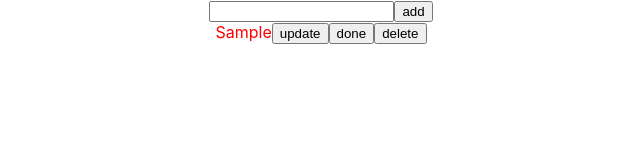
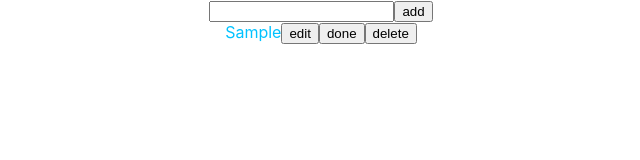
Before and after one commit to mahdikhashan/react-todo-useReducer, a React (Create React App) app: page / in a window 1280 px wide. Both pictures are taken after typing "Sample" into the empty fields and a click on the button "add". Shown: the top 160 px of the page, without its empty margins (319-959 px from the left). Built offline with nearby package versions, Linux system fonts and the light colour scheme.

Commit message:
chore: add edit func

```diff
--- a/src/App.js
+++ b/src/App.js
@@ -17,7 +17,12 @@ const reducer = (todos, action) => {
       return todos.filter(todo => todo.id !== action.payload.id)
     case ACTIONS.UPDATE_TODO:
       // update to-do to the state
-      return 0
+      return todos.map(todo => {
+        if (todo.id === action.payload.id) {
+          return { ...todo, name: action.payload.name }
+        }
+        return todo
+      })
     case ACTIONS.DONE_TODO:
       return todos.map(todo => {
         if (todo.id === action.payload.id) {
@@ -35,19 +40,39 @@ const newTodo = (name) => {
 }
 
 const Todo = ({ todo, dispatch }) => {
-  // const [editTodo, setEditTodo] = useState(false)
+  const [editTodo, setEditTodo] = useState(false)
+  const [item, setItem] = useState(todo.name)
+
+  const editItem = () => {
+    dispatch({ type: ACTIONS.UPDATE_TODO, payload: { id: todo.id, name: item } })
+    setEditTodo(false)
+  }
 
   return (
     <>
       <div>
-        <span style={{ color: todo.complete ? '#00FF00' : '#ff0000' }}>
+        {
+          editTodo ?
+            <div>
+              <input type="text" value={item} onChange={(e) => setItem(e.target.value)} />
+              <button onClick={editItem}>update</button>
+              <button onClick={() => setEditTodo(false)}>back</button>
+            </div>
+          :
+         <div>
+            <span style={{
+              color: todo.complete ? '#535353' : '#00c2ff',
+              textDecoration: todo.complete ? 'line-through' : ''
+            }}>
               { todo.name }
             </span>
-        <button onClick={() => dispatch({ type: ACTIONS.UPDATE_TODO, payload: { id: todo.id } })}>update</button>
+            <button onClick={() => setEditTodo(true)}>edit</button>
             <button onClick={() => dispatch({ type: ACTIONS.DONE_TODO, payload: { id: todo.id } })}>
               { todo.complete ? 'undone' : 'done' }
             </button>
             <button onClick={() => dispatch({ type: ACTIONS.REMOVE_TODO, payload: { id: todo.id } })}>delete</button>
+         </div>
+        }
       </div>
     </>
   )
```
Lines whose indentation alone changed are shown as unchanged.
